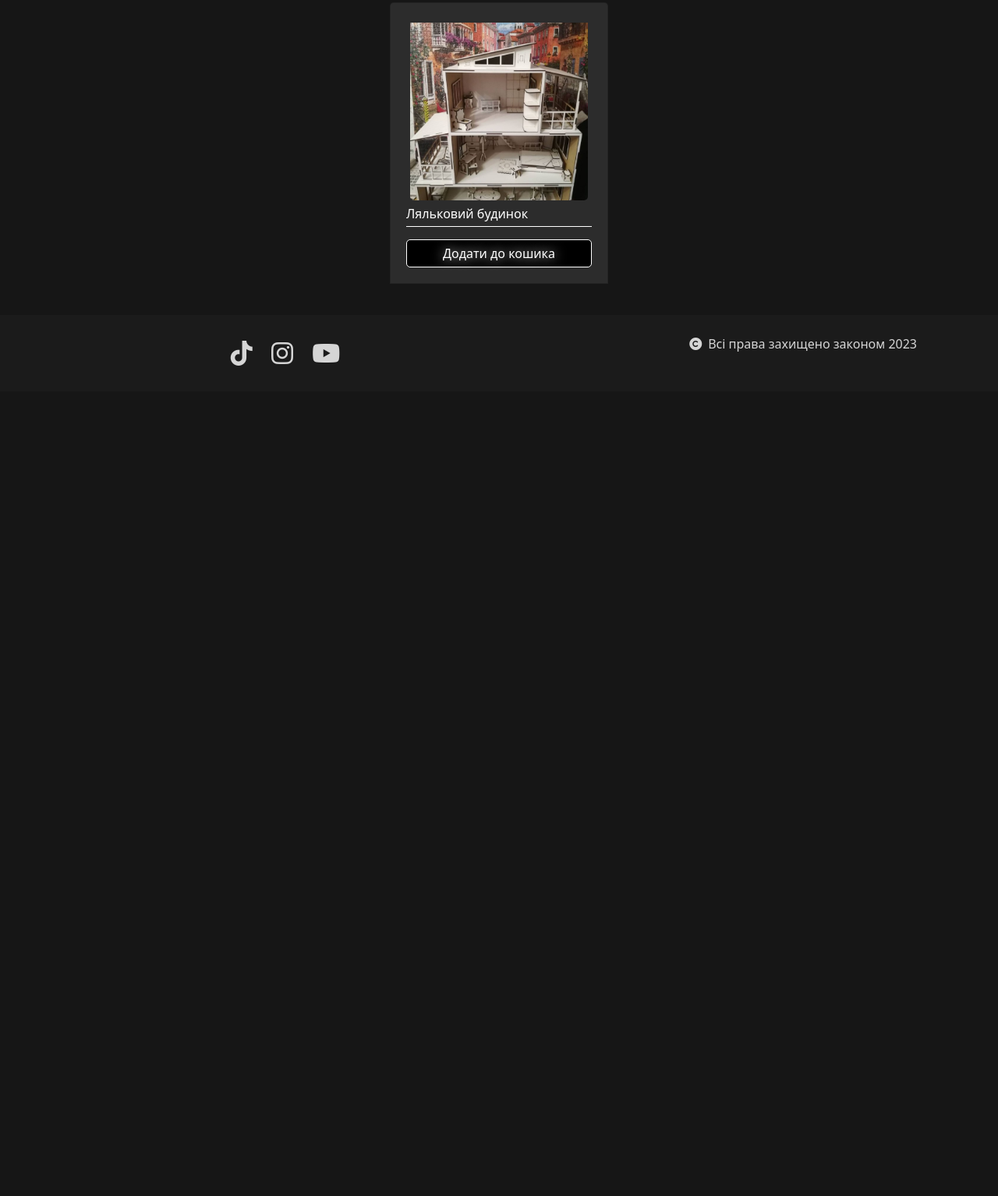
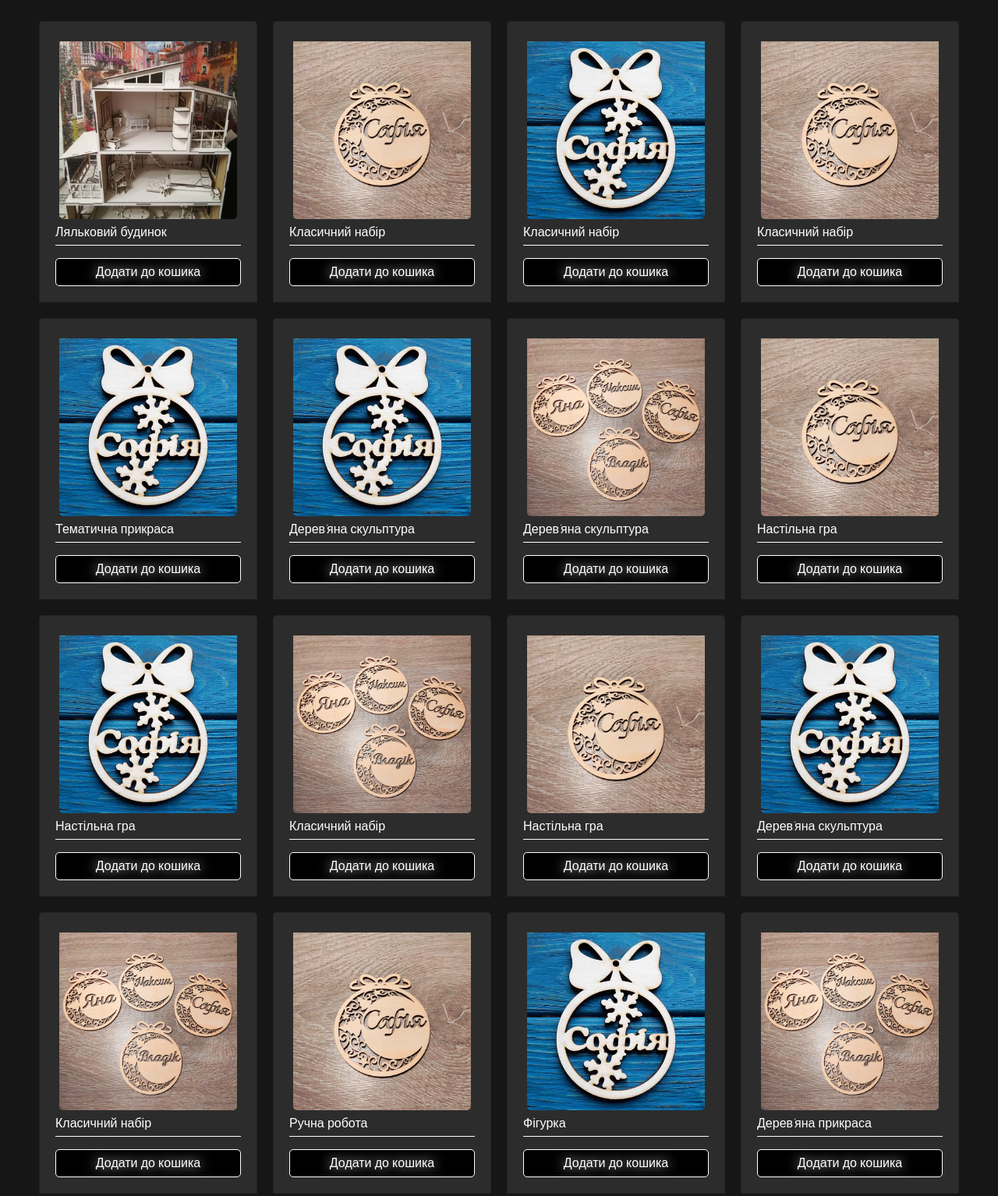
Before and after one commit to andriypolishuk/woodenhouse, a plain HTML site: page index.html in a window 1280 px wide. Shown: the part 941-2475 px from the top of the page at 78% size. Before the commit the page ends 1443 px from the top, so only its background shows below. Drawn offline with nearby package versions, Linux system fonts and the light colour scheme.

Commit message:
Add files via upload

```diff
--- a/index.html
+++ b/index.html
@@ -142,7 +142,7 @@
             </div>
 
         </aside>
-
+nootebookArr
         <h1 class="white-text" id="spisok">Список товарів</h1>
         <div class="content">
             <div class="card-wrap">
--- a/script.js
+++ b/script.js
@@ -17,179 +17,178 @@ let NoteApp = {
                     material: 'ДВП ламіноване кольором',
                     price: '950',
                     img: 'Lyalkoviy_Budinochok.jpg',
+                    img2: '222.jpeg',
+                    img3: '111.jpeg',
+                    description: 'Lorem ipsu    m dolor sit amet consectetur, adipisicing elit. Maiores perspiciatis tempore doloremque architecto dignissimos suscipit facere enim velit vero ex hic minima ducimus, eligendi magnam eos cumque rerum officiis. Hic.'
+                },
+                {
+                    id: '0002',
+                    name: 'Класичний набір',
+                    model: 'Домівки',
+                    for: 'хлопців',
+                    material: 'фанера',
+                    price: '3712',
+                    img: '222.jpeg',
+
+                },
+                {
+                    id: '0003',
+                    name: 'Класичний набір',
+                    model: 'Автомобілі',
+                    for: 'будь-кого',
+                    material: 'дсп',
+                    price: '4105',
+                    img: '333.jpeg',
+                },
+                {
+                    id: '0004',
+                    name: 'Класичний набір',
+                    model: "Інтер'єр",
+                    for: 'дівчат',
+                    material: 'дсп',
+                    price: '4105',
+                    img: '222.jpeg',
+                },
+                {
+                    id: '0005',
+                    name: 'Тематична прикраса',
+                    model: 'Головоломки',
+                    for: 'хлопців',
+                    material: 'дсп',
+                    price: '4877',
+                    img: '333.jpeg',
                     link: 'ShopPage.html'
                 },
-                // {
-                //     id: '0002',
-                //     name: 'Класичний набір',
-                //     model: 'Домівки',
-                //     for: 'хлопців',
-                //     material: 'фанера',
-                //     price: '3712',
-                //     img: '222.jpeg',
-                //     link: 'ShopPage.html'
-
-                // },
-                // {
-                //     id: '0003',
-                //     name: 'Класичний набір',
-                //     model: 'Автомобілі',
-                //     for: 'будь-кого',
-                //     material: 'дсп',
-                //     price: '4105',
-                //     img: '333.jpeg',
-                //     link: 'ShopPage.html'
-                // },
-                // {
-                //     id: '0004',
-                //     name: 'Класичний набір',
-                //     model: "Інтер'єр",
-                //     for: 'дівчат',
-                //     material: 'дсп',
-                //     price: '4105',
-                //     img: '222.jpeg',
-                //     link: 'ShopPage.html'
-                // },
-                // {
-                //     id: '0005',
-                //     name: 'Тематична прикраса',
-                //     model: 'Головоломки',
-                //     for: 'хлопців',
-                //     material: 'дсп',
-                //     price: '4877',
-                //     img: '333.jpeg',
-                //     link: 'ShopPage.html'
-                // },
-                // {
-                //     id: '0006',
-                //     name: "Дерев'яна скульптура",
-                //     model: 'Для ляльок',
-                //     for: 'хлопців',
-                //     material: 'акрил',
-                //     price: '4848',
-                //     img: '333.jpeg',
-                //     link: 'ShopPage.html'
-                // },
-                // {
-                //     id: '0007',
-                //     name: "Дерев'яна скульптура",
-                //     model: 'Для ляльок',
-                //     for: 'хлопців',
-                //     material: 'акрил',
-                //     price: '1803',
-                //     img: '111.jpeg',
-                //     link: 'ShopPage.html'
-                // },
-                // {
-                //     id: '0008',
-                //     name: 'Настільна гра',
-                //     model: 'Для ляльок',
-                //     for: 'будь-кого',
-                //     material: 'дсп',
-                //     price: '2620',
-                //     img: '222.jpeg',
-                //     link: 'ShopPage.html'
-                // },
-                // {
-                //     id: '0009',
-                //     name: 'Настільна гра',
-                //     model: 'Для ляльок',
-                //     for: 'хлопців',
-                //     material: 'акрил',
-                //     price: '1118',
-                //     img: '333.jpeg',
-                //     link: 'ShopPage.html'
-                // },
-                // {
-                //     id: '0010',
-                //     name: 'Класичний набір',
-                //     model: 'Для ляльок',
-                //     for: 'дівчат',
-                //     material: 'дсп',
-                //     price: '3534',
-                //     img: '111.jpeg',
-                //     link: 'ShopPage.html'
-                // },
-                // {
-                //     id: '0011',
-                //     name: 'Настільна гра',
-                //     model: 'Для ляльок',
-                //     for: 'дівчат',
-                //     material: 'фанера',
-                //     price: '3722',
-                //     img: '222.jpeg',
-                //     link: 'ShopPage.html'
-                // },
-                // {
-                //     id: '0012',
-                //     name: "Дерев'яна скульптура",
-                //     model: 'Для ляльок',
-                //     for: 'дівчат',
-                //     material: 'акрил',
-                //     price: '216',
-                //     img: '333.jpeg',
-                //     link: 'ShopPage.html'
-                // },
-                // {
-                //     id: '0013',
-                //     name: 'Класичний набір',
-                //     model: 'Для ляльок',
-                //     for: 'дівчат',
-                //     material: 'фанера',
-                //     price: '4524',
-                //     img: '111.jpeg',
-                //     link: 'ShopPage.html'
-                // },
-                // {
-                //     id: '0014',
-                //     name: 'Ручна робота',
-                //     model: 'Для ляльок',
-                //     for: 'будь-кого',
-                //     material: 'дсп',
-                //     price: '449',
-                //     img: '222.jpeg',
-                //     link: 'ShopPage.html'
-                // },
-                // {
-                //     id: '0015',
-                //     name: 'Фігурка',
-                //     model: 'Для дорослих',
-                //     for: 'дівчат',
-                //     material: 'фанера',
-                //     price: '2783',
-                //     img: '333.jpeg',
-                //     link: 'ShopPage.html'
-                // },
-                // {
-                //     id: '0016',
-                //     name: "Дерев'яна прикраса",
-                //     model: 'Для дорослих',
-                //     for: 'дівчат',
-                //     material: 'дсп',
-                //     price: '1820',
-                //     img: '111.jpeg',
-                //     link: 'ShopPage.html'
-                // },
-                // {
-                //     id: '0017',
-                //     name: "Дерев'яна прикраса",
-                //     model: 'Іграшки',
-                //     for: 'дівчат',
-                //     material: 'дсп',
-                //     price: '1820',
-                //     img: '111.jpeg',
-                //     link: 'ShopPage.html'
-                // },
-                // {
-                //     id: '0018',
-                //     name: "Дерев'яна прикраса",
-                //     model: 'Іграшки',
-                //     for: 'дівчат',
-                //     material: 'дсп',
-                //     price: '1820',
-                //     img: '111.jpeg',
-                //     link: 'ShopPage.html'
-                // }
+                {
+                    id: '0006',
+                    name: "Дерев'яна скульптура",
+                    model: 'Для ляльок',
+                    for: 'хлопців',
+                    material: 'акрил',
+                    price: '4848',
+                    img: '333.jpeg',
+                    link: 'ShopPage.html'
+                },
+                {
+                    id: '0007',
+                    name: "Дерев'яна скульптура",
+                    model: 'Для ляльок',
+                    for: 'хлопців',
+                    material: 'акрил',
+                    price: '1803',
+                    img: '111.jpeg',
+                    link: 'ShopPage.html'
+                },
+                {
+                    id: '0008',
+                    name: 'Настільна гра',
+                    model: 'Для ляльок',
+                    for: 'будь-кого',
+                    material: 'дсп',
+                    price: '2620',
+                    img: '222.jpeg',
+                    link: 'ShopPage.html'
+                },
+                {
+                    id: '0009',
+                    name: 'Настільна гра',
+                    model: 'Для ляльок',
+                    for: 'хлопців',
+                    material: 'акрил',
+                    price: '1118',
+                    img: '333.jpeg',
+                    link: 'ShopPage.html'
+                },
+                {
+                    id: '0010',
+                    name: 'Класичний набір',
+                    model: 'Для ляльок',
+                    for: 'дівчат',
+                    material: 'дсп',
+                    price: '3534',
+                    img: '111.jpeg',
+                    link: 'ShopPage.html'
+                },
+                {
+                    id: '0011',
+                    name: 'Настільна гра',
+                    model: 'Для ляльок',
+                    for: 'дівчат',
+                    material: 'фанера',
+                    price: '3722',
+                    img: '222.jpeg',
+                    link: 'ShopPage.html'
+                },
+                {
+                    id: '0012',
+                    name: "Дерев'яна скульптура",
+                    model: 'Для ляльок',
+                    for: 'дівчат',
+                    material: 'акрил',
+                    price: '216',
+                    img: '333.jpeg',
+                    link: 'ShopPage.html'
+                },
+                {
+                    id: '0013',
+                    name: 'Класичний набір',
+                    model: 'Для ляльок',
+                    for: 'дівчат',
+                    material: 'фанера',
+                    price: '4524',
+                    img: '111.jpeg',
+                    link: 'ShopPage.html'
+                },
+                {
+                    id: '0014',
+                    name: 'Ручна робота',
+                    model: 'Для ляльок',
+                    for: 'будь-кого',
+                    material: 'дсп',
+                    price: '449',
+                    img: '222.jpeg',
+                    link: 'ShopPage.html'
+                },
+                {
+                    id: '0015',
+                    name: 'Фігурка',
+                    model: 'Для дорослих',
+                    for: 'дівчат',
+                    material: 'фанера',
+                    price: '2783',
+                    img: '333.jpeg',
+                    link: 'ShopPage.html'
+                },
+                {
+                    id: '0016',
+                    name: "Дерев'яна прикраса",
+                    model: 'Для дорослих',
+                    for: 'дівчат',
+                    material: 'дсп',
+                    price: '1820',
+                    img: '111.jpeg',
+                    link: 'ShopPage.html'
+                },
+                {
+                    id: '0017',
+                    name: "Дерев'яна прикраса",
+                    model: 'Іграшки',
+                    for: 'дівчат',
+                    material: 'дсп',
+                    price: '1820',
+                    img: '111.jpeg',
+                    link: 'ShopPage.html'
+                },
+                {
+                    id: '0018',
+                    name: "Дерев'яна прикраса",
+                    model: 'Іграшки',
+                    for: 'дівчат',
+                    material: 'дсп',
+                    price: '1820',
+                    img: '111.jpeg',
+                    link: 'ShopPage.html'
+                }
 
             ],
             cart: [
--- a/style.css
+++ b/style.css
@@ -56,14 +56,6 @@ body {
 
 .dropdown-menu {
     background-color: rgb(44, 44, 44);
-}
-
-.buy {
-    border-radius: 5px;
-    border: none;
-    background-color: red;
-    height: 5vh;
-    width: 10vh;
 }
 
 .row {
@@ -915,7 +907,7 @@ body {
 h1,
 h2,
 h3 {
-    /* font-family: "Lobster", "Arial", sans-serif; */
+    font-family: "Lobster", "Arial", sans-serif;
 }
 
 p,
@@ -923,9 +915,26 @@ span,
 li,
 a,
 button {
-    /* font-family: "Dancing Script", "Arial", sans-serif; */
+    font-family: "Dancing Script", "Arial", sans-serif;
 }
 
 .navbar-brand:hover {
     color: rgb(139, 255, 135);
 }
+.buy{
+    background-color: red;
+    border-radius: 5px;
+    width: 10vh;
+    height: 5vh;
+    border: none;
+    color: white;
+}
+.buy-div{
+    display: flex;
+    align-items: center;
+
+}
+.buy-div>p{
+    margin-bottom: 0;
+    margin-right: 2rem;
+}
```
